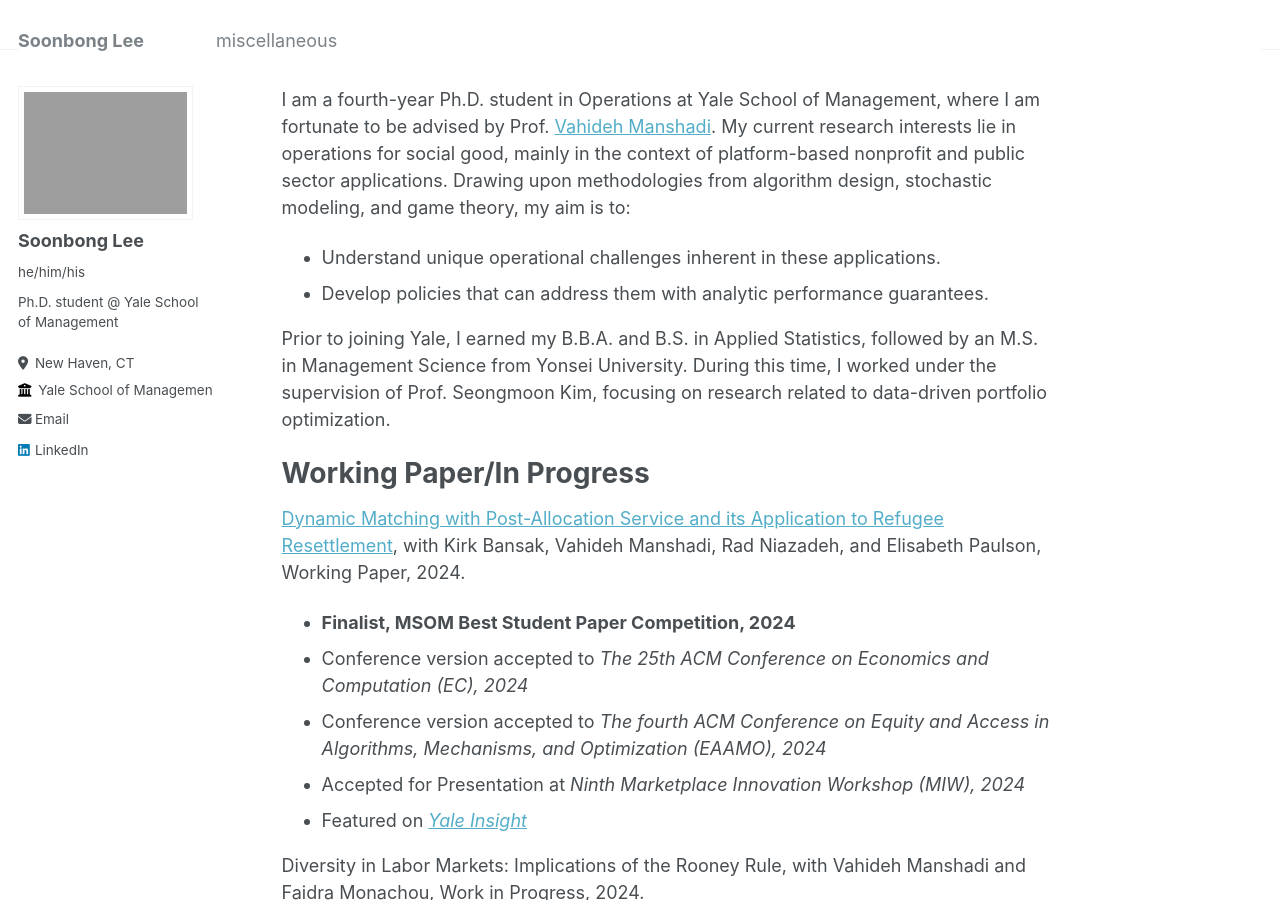
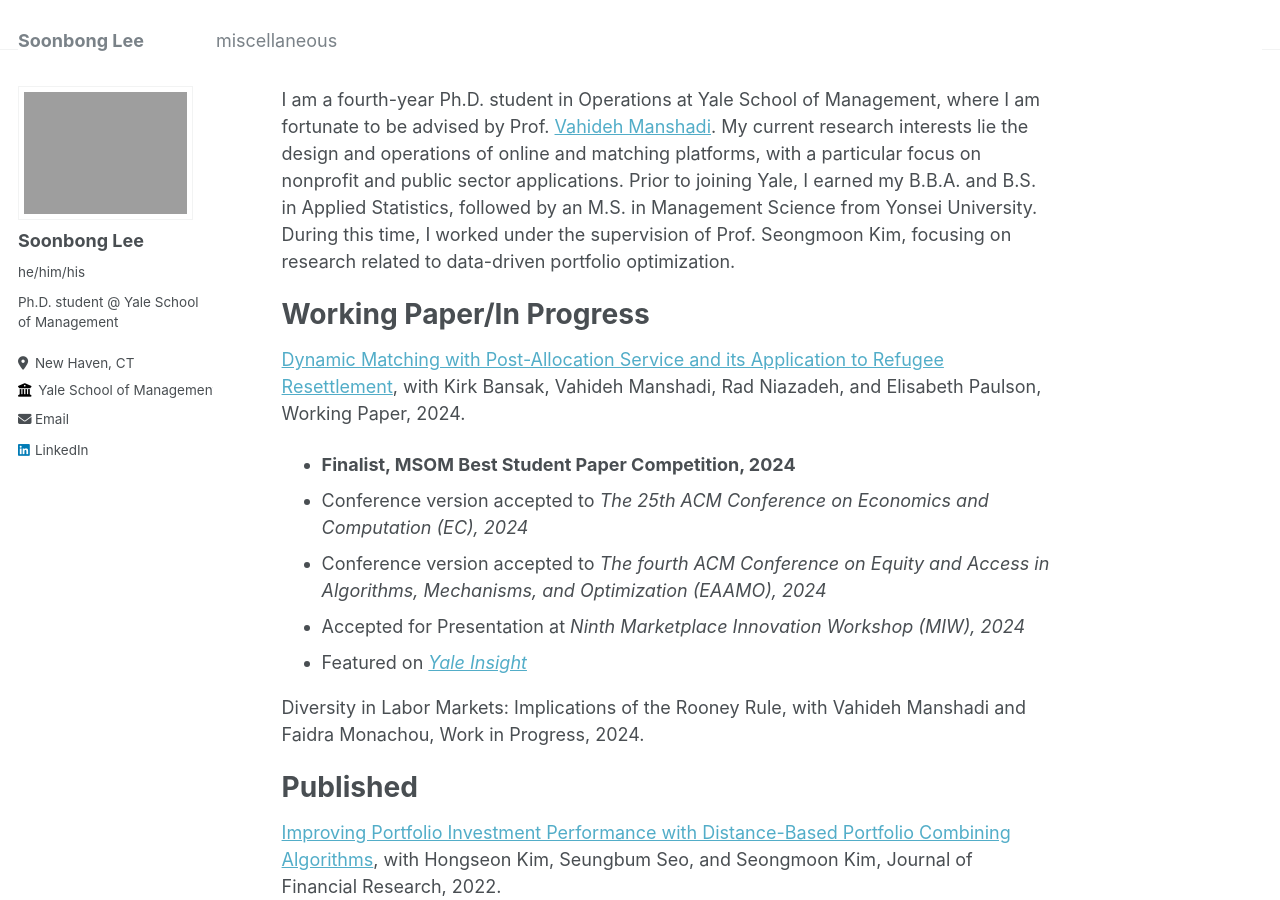
Before and after one commit to soonbong-lee/soonbong-lee.github.io, a Jekyll site: the page built from _pages/about.md, in a window 1280 px wide and 900 px high. Built offline with Jekyll 4.4.1, drawn with Linux system fonts in a browser that asks for light colours.

Commit message:
Update about.md

```diff
--- a/_pages/about.md
+++ b/_pages/about.md
@@ -7,11 +7,7 @@ redirect_from:
   - /about.html
 ---
 
-I am a fourth-year Ph.D. student in Operations at Yale School of Management, where I am fortunate to be advised by Prof. [Vahideh Manshadi](https://vahideh-manshadi.com/). My current research interests lie in operations for social good, mainly in the context of platform-based nonprofit and public sector applications. Drawing upon methodologies from algorithm design, stochastic modeling, and game theory, my aim is to:
-- Understand unique operational challenges inherent in these applications.
-- Develop policies that can address them with analytic performance guarantees.
-
-Prior to joining Yale, I earned my B.B.A. and B.S. in Applied Statistics, followed by an M.S. in Management Science from Yonsei University. During this time, I worked under the supervision of Prof. Seongmoon Kim, focusing on research related to data-driven portfolio optimization.
+I am a fourth-year Ph.D. student in Operations at Yale School of Management, where I am fortunate to be advised by Prof. [Vahideh Manshadi](https://vahideh-manshadi.com/). My current research interests lie the design and operations of online and matching platforms, with a particular focus on nonprofit and public sector applications. Prior to joining Yale, I earned my B.B.A. and B.S. in Applied Statistics, followed by an M.S. in Management Science from Yonsei University. During this time, I worked under the supervision of Prof. Seongmoon Kim, focusing on research related to data-driven portfolio optimization.
 
 
 
```
